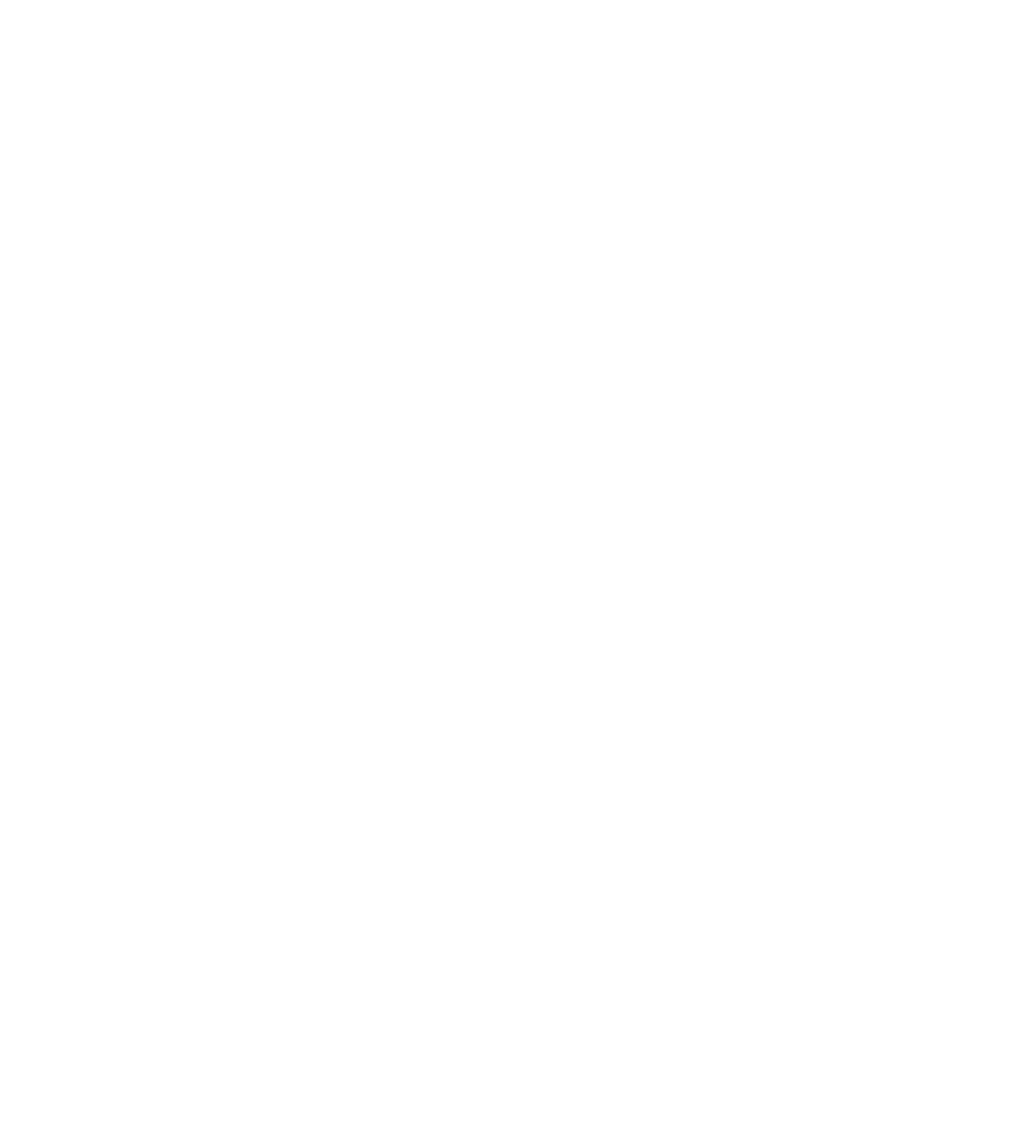
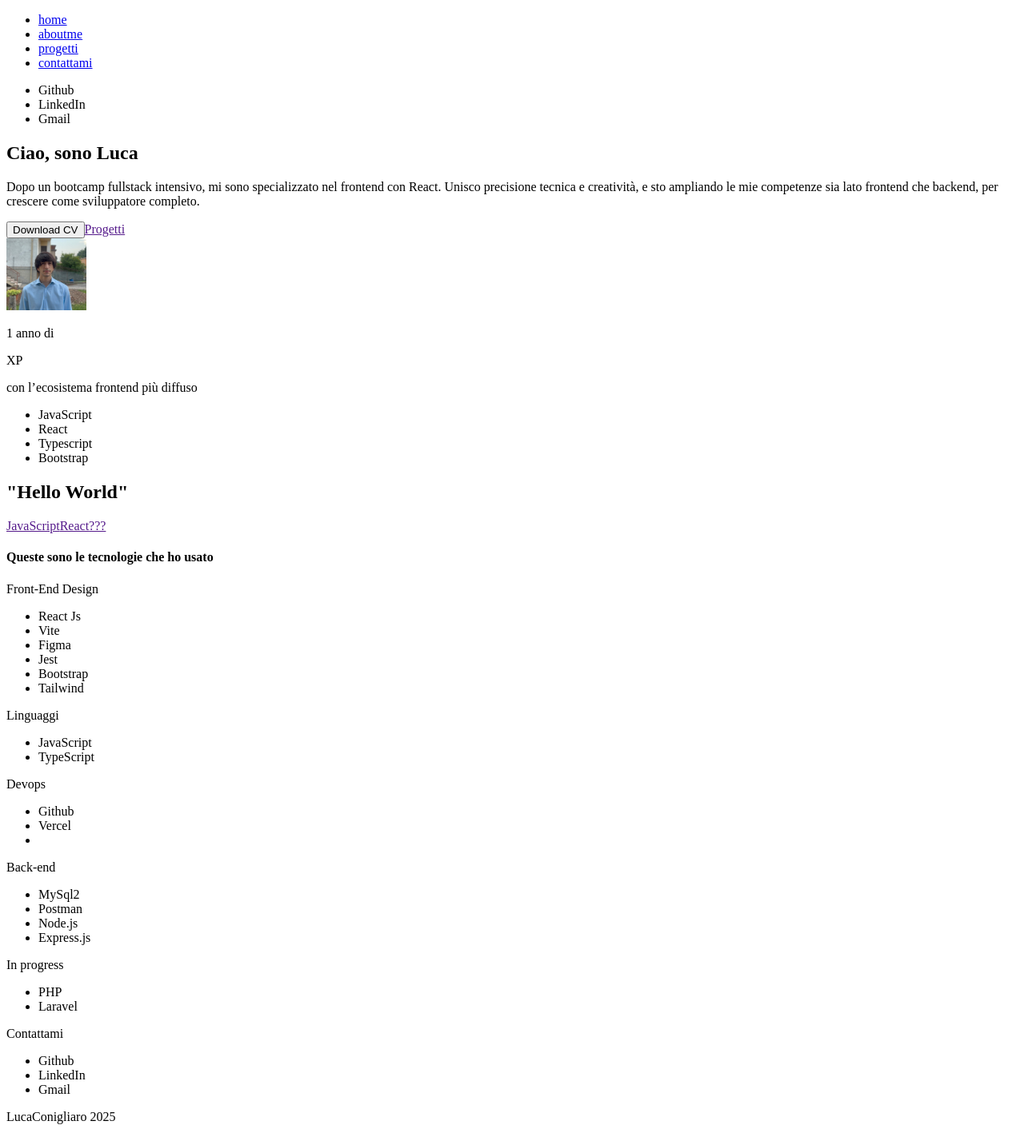
Before and after one commit to lucaconigliaro/Portfolio, a React (Vite) app: page / in a window 1280 px wide. Shown: the whole page at 80% size. Before the commit the page ends 800 px from the top, so only its background shows below. Built offline with nearby package versions, Linux system fonts and the light colour scheme.

Commit message:
feat: structured homepage layout with sections placeholder

```diff
--- a/src/App.jsx
+++ b/src/App.jsx
@@ -2,7 +2,159 @@ function App() {
 
   return (
     <>
+      <header>
+        <div>
+
+          <div>
+            <ul>
+              <li><a href="http://">home</a></li>
+              <li><a href="http://">aboutme</a></li>
+              <li><a href="http://">progetti</a></li>
+              <li><a href="http://">contattami</a></li>
+            </ul>
+          </div>
+
+          <div>
+            <ul>
+              <li>Github</li>
+              <li>LinkedIn</li>
+              <li>Gmail</li>
+            </ul>
+          </div>
+        </div>
+      </header>
+
+      {/* Main */}
+      <main>
+        {/* Hero section */}
+        <section>
+
+          <div>
+            <h1>Ciao, sono Luca</h1>
+            <p>Dopo un bootcamp fullstack intensivo, mi sono specializzato nel frontend con React. Unisco precisione tecnica e creatività, e sto ampliando le mie competenze sia lato frontend che backend, per crescere come sviluppatore completo.</p>
+
+            <div>
+              <button>Download CV</button>
+              <a href="">Progetti</a>
+            </div>
+
+          </div>
+
+          <div>
+            <img src="/photos/profile.JPG" alt="" srcset="" />
+          </div>
+
+        </section>
+
+        {/* Esperienza e Carosello con i linguaggi che uso lato front */}
+        <section>
+          <div>
+            <p>1 anno di</p>
+            <p>XP</p>
+            <p>con l’ecosistema frontend più diffuso</p>
+          </div>
+
+          {/* Carosello con le card */}
+          <div>
+            <ul>
+              <li>JavaScript</li>
+              <li>React</li>
+              <li>Typescript</li>
+              <li>Bootstrap</li>
+            </ul>
+          </div>
+        </section>
+
+        {/* Devo ancora rifletterci */}
+        <section>
+          <h2>"Hello World"</h2>
+          <a href="">JavaScript</a>
+          <a href="">React</a>
+          {/* Da capire cosa mettere qui */}
+          <a href="">???</a>
+        </section>
+
+        {/* Sezione framework e librerie */}
+        <section>
+          <h4>Queste sono le tecnologie che ho usato</h4>
+          <div>
+            {/* Colonne */}
+
+            <div>
+              <p>Front-End Design</p>
+              <ul>
+                <li>React Js</li>
+                <li>Vite</li>
+                <li>Figma</li>
+                <li>Jest</li>
+                <li>Bootstrap</li>
+                <li>Tailwind</li>
+              </ul>
+            </div>
+
+            <div>
+              <p>Linguaggi</p>
+              <ul>
+                <li>JavaScript</li>
+                <li>TypeScript</li>
+              </ul>
+            </div>
+
+            <div>
+              <p>Devops</p>
+              <ul>
+                <li>Github</li>
+                <li>Vercel</li>
+                <li></li>
+              </ul>
+            </div>
+
+            <div>
+              <p>Back-end</p>
+              <ul>
+                <li>MySql2</li>
+                <li>Postman</li>
+                <li>Node.js</li>
+                <li>Express.js</li>
+              </ul>
+            </div>
+
+            <div>
+              <p>In progress</p>
+              <ul>
+                <li>PHP</li>
+                <li>Laravel</li>
+              </ul>
+            </div>
+
+          </div>
+
+        </section>
+      </main>
+
+      {/* Footer */}
+      <footer>
+        {/* Prima riga */}
+        <div>
+          <div>
+            <p>Contattami</p>
+          </div>
+
+          <div>
+            <ul>
+              <li>Github</li>
+              <li>LinkedIn</li>
+              <li>Gmail</li>
+            </ul>
+          </div>
+        </div>
+
+        {/* Seconda riga */}
+        <p>LucaConigliaro 2025</p>
+
+      </footer>
     </>
+
   )
 }
 
--- a/src/index.css
+++ b/src/index.css
@@ -0,0 +1,3 @@
+img {
+    max-width: 100px;
+}
```
Also changed, not shown: src/Pages/Home.jsx (added).
